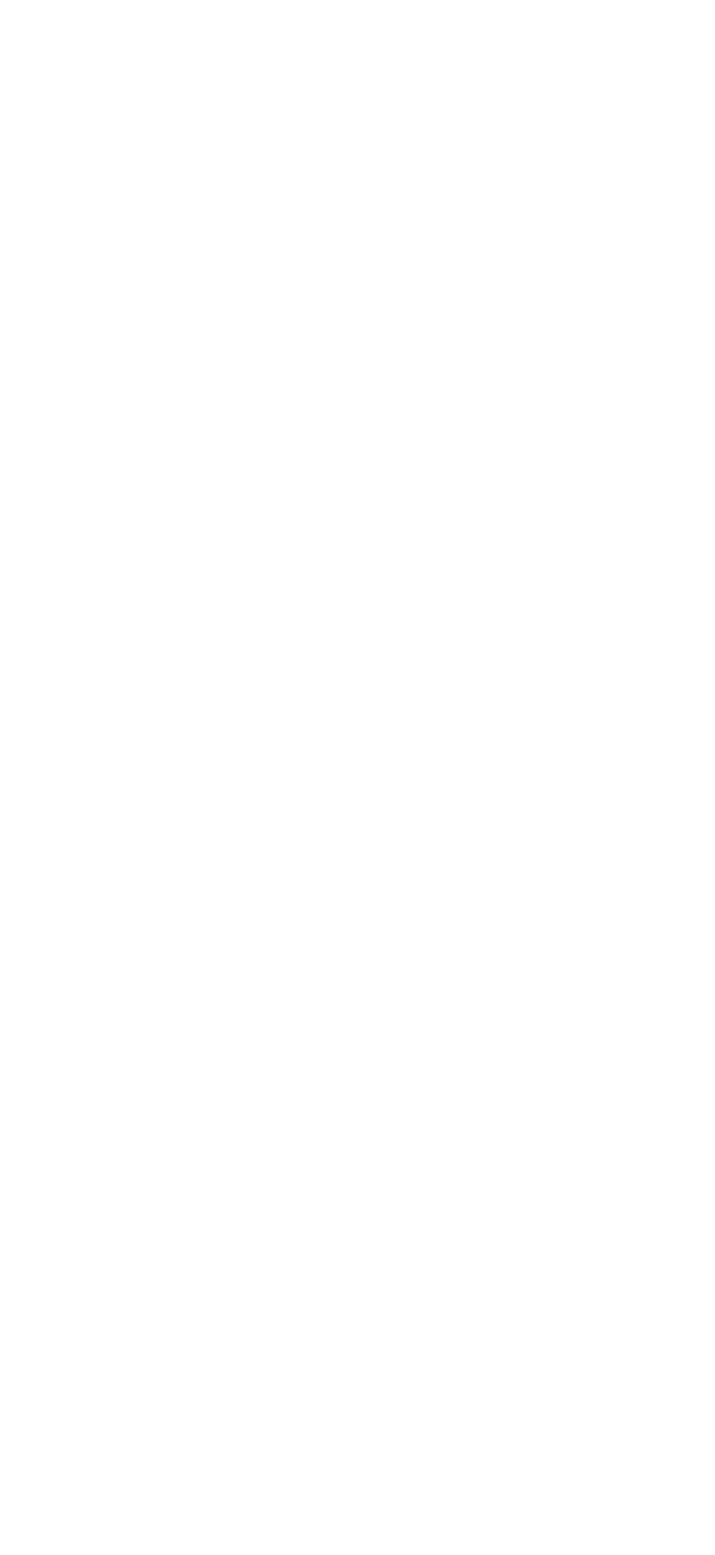
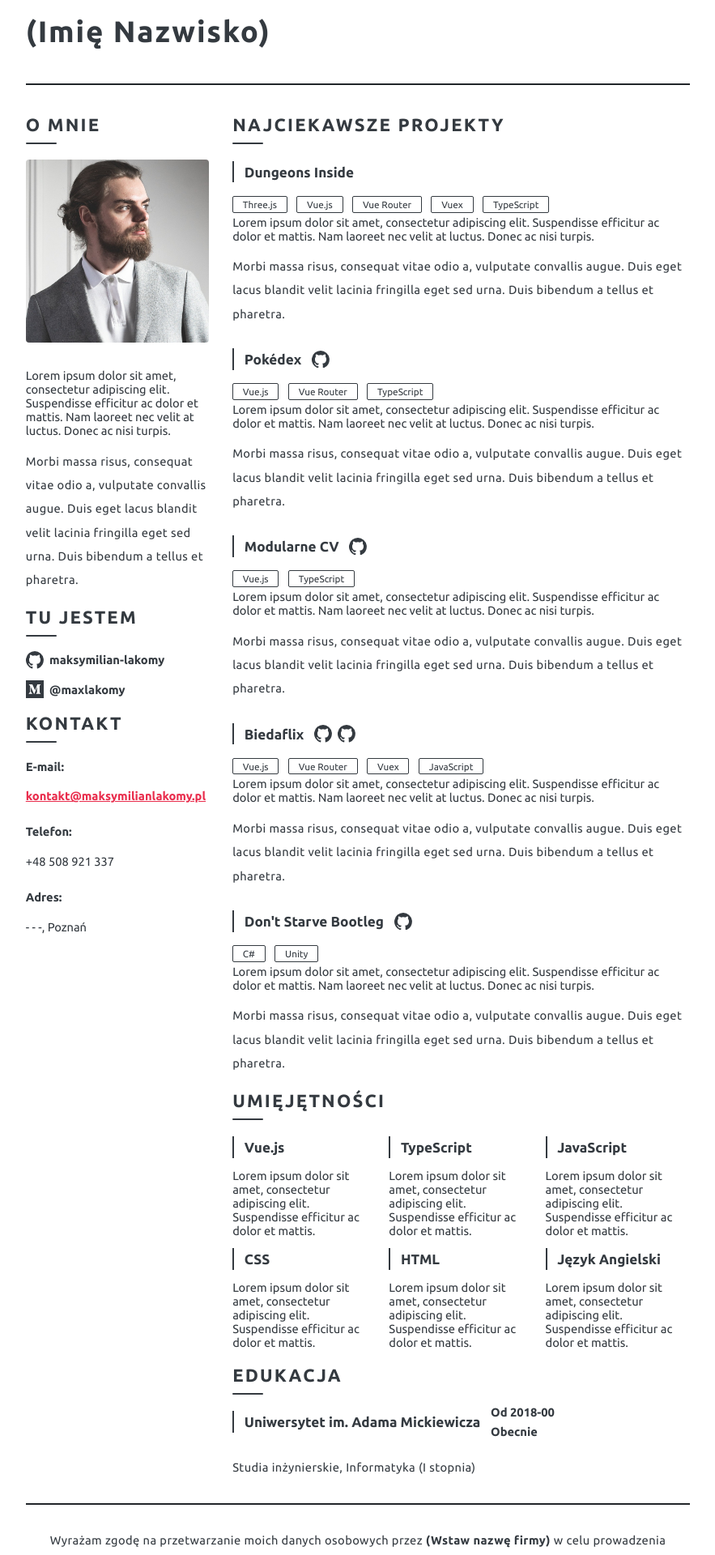
Before and after one commit to maksymilian-lakomy/Modular-CV, a Vue app: page / in a window 1280 px wide. Shown: the part 20-1940 px from the top of the page at 81% size, without its empty margins (198-1081 px from the left). Before the commit the page ends 800 px from the top, so only its background shows below. Built offline with nearby package versions, Linux system fonts and the light colour scheme.

Commit message:
Add PrerenderSPAPlugin & Add company & person field to cv class & changes in styling

```diff
--- a/package.json
+++ b/package.json
@@ -10,8 +10,10 @@
   },
   "dependencies": {
     "core-js": "^3.6.5",
+    "prerender-spa-plugin": "^3.4.0",
     "vue": "^2.6.11",
     "vue-class-component": "^7.2.3",
+    "vue-meta": "^2.4.0",
     "vue-property-decorator": "^8.4.2",
     "vue-router": "^3.2.0"
   },
--- a/public/index.html
+++ b/public/index.html
@@ -4,7 +4,6 @@
     <meta charset="utf-8">
     <meta http-equiv="X-UA-Compatible" content="IE=edge">
     <meta name="viewport" content="width=device-width,initial-scale=1.0">
-    <link rel="icon" href="<%= BASE_URL %>favicon.ico">
     <title><%= htmlWebpackPlugin.options.title %></title>
   </head>
   <body>
--- a/src/classes/CV.ts
+++ b/src/classes/CV.ts
@@ -3,4 +3,7 @@ import { Section } from '@/classes/Section';
 export class CV {
     public readonly sections: Array<Section> = [];
     public readonly personal: Array<Section> = [];
+
+    public company = "(Wstaw nazwę firmy)";
+    public person = "(Imię Nazwisko)";
 }
--- a/src/classes/EntiresComponents/Default/DefaultEntry.vue
+++ b/src/classes/EntiresComponents/Default/DefaultEntry.vue
@@ -1,6 +1,6 @@
 <template>
     <v-untitled-entry-template>
-        <p v-html="description"/>
+        <span v-html="description"/>
     </v-untitled-entry-template>
 </template>
 
--- a/src/classes/EntiresComponents/Project/ProjectEntry.vue
+++ b/src/classes/EntiresComponents/Project/ProjectEntry.vue
@@ -15,7 +15,7 @@
                 :style="hoverStyle(i)"
             >{{tech.name}}</li>
         </ul>
-        <p v-html="description" />
+        <span v-html="description" />
     </v-entry-template>
 </template>
 
--- a/src/classes/EntiresComponents/Skill/SkillEntry.vue
+++ b/src/classes/EntiresComponents/Skill/SkillEntry.vue
@@ -1,6 +1,6 @@
 <template>
     <v-entry-template :name="name">
-        <p v-html="description"/>
+        <span v-html="description"/>
     </v-entry-template>
 </template>
 
--- a/src/classes/Section.ts
+++ b/src/classes/Section.ts
@@ -5,7 +5,7 @@ import OrderedSection from '@/components/Sections/OrderedSection.vue';
 
 export class Section {
     public readonly name: string;
-    private _sectionComponent = OrderedSection;
+    private _sectionComponent: VueConstructor = OrderedSection;
 
     public readonly entries: Array<Entry> = [];
 
--- a/src/main.ts
+++ b/src/main.ts
@@ -1,8 +1,11 @@
 import Vue from 'vue'
 import App from './App.vue'
 import router from './router'
+import VueMeta from 'vue-meta'
 
 Vue.config.productionTip = false
+
+Vue.use(VueMeta)
 
 new Vue({
   router,
--- a/src/router/index.ts
+++ b/src/router/index.ts
@@ -6,14 +6,15 @@ Vue.use(VueRouter)
 
 const routes: Array<RouteConfig> = [
     {
-        path: '/:company',
+        path: '/',
         name: 'Home',
         component: Home
     }
 ]
 
 const router = new VueRouter({
-    routes
+    routes,
+    mode: 'history'
 })
 
 export default router
--- a/src/views/Home.vue
+++ b/src/views/Home.vue
@@ -1,7 +1,7 @@
 <template>
     <div class="cv">
         <v-header>
-            <h1>Maksymilian Łakomy</h1>
+            <h1>{{cv.person}}</h1>
         </v-header>
         <main class="home">
             <article class="contact">
@@ -16,7 +16,7 @@
             </article>
         </main>
         <v-footer>
-            <p>Wyrażam zgodę na przetwarzanie moich danych osobowych przez <b>{{$route.params.company}}</b> w celu prowadzenia rekrutacji na aplikowane przeze mnie stanowisko.</p>
+            <p>Wyrażam zgodę na przetwarzanie moich danych osobowych przez <b>{{cv.company}}</b> w celu prowadzenia rekrutacji na aplikowane przeze mnie stanowisko.</p>
         </v-footer>
     </div>
 </template>
@@ -35,6 +35,9 @@ import { Section } from '@/classes/Section';
     components: {
         'v-header': Header,
         'v-footer': Footer
+    },
+    metaInfo: {
+        title: `${cv.person} CV | ${cv.company}`
     }
 })
 export default class Home extends Vue {
--- /dev/null
+++ b/vue.config.js
@@ -0,0 +1,15 @@
+var path = require('path');
+const PrerenderSPAPlugin = require('prerender-spa-plugin');
+
+if (process.env.NODE_ENV === 'production') {
+    module.exports = {
+        configureWebpack: {
+            plugins: [
+                new PrerenderSPAPlugin({
+                    staticDir: path.join(__dirname, 'dist'),
+                    routes: ['/'],
+                })
+            ]
+        }
+    }
+}
```
Also changed, not shown: 2 other files (tests, documents, lock files or other folders).
